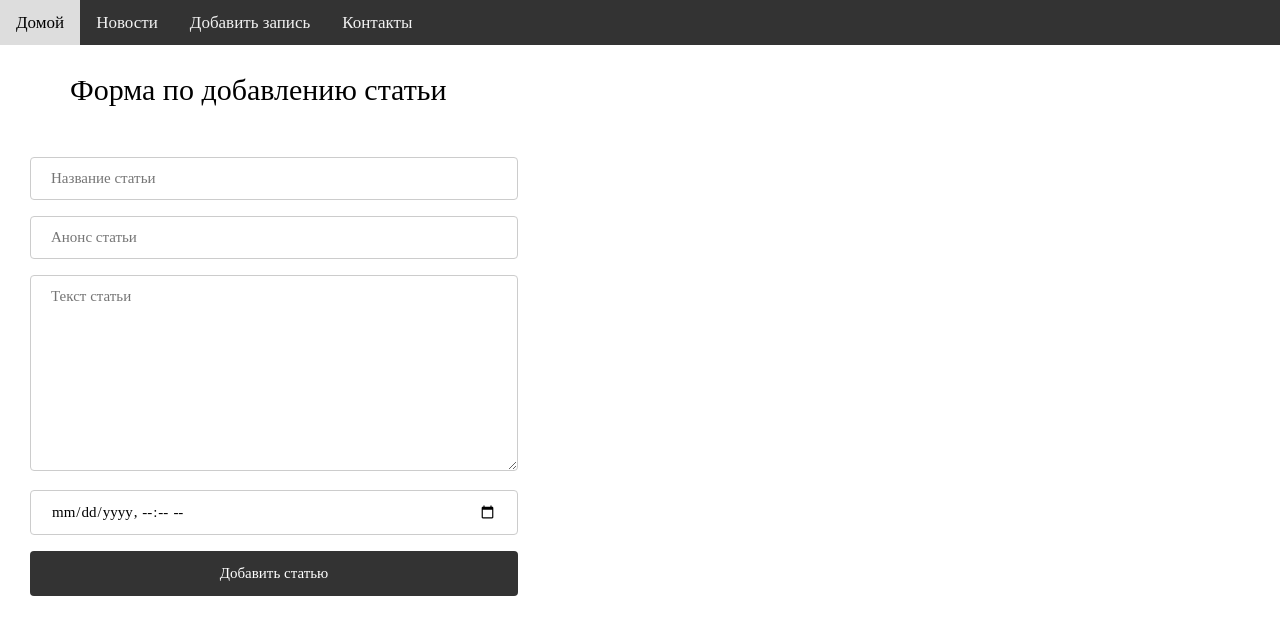
After one commit to Vkalypal/BlogDjangoServer, a Django app: page /news/create in a window 1280 px wide. The commit adds this page. Shown: the top 635 px of the page. Run offline with Django 4.2, Linux system fonts and the light colour scheme.

```diff
--- a/blog/settings.py
+++ b/blog/settings.py
@@ -78,11 +78,10 @@ WSGI_APPLICATION = 'blog.wsgi.application'
 DATABASES = {
     'default': {
         'ENGINE': 'django.db.backends.mysql',
-        'NAME': 'blog',
+        'NAME': 'news',
         'USER': 'root',
         'PASSWORD': '1111',
-        'HOST': '127.0.0.1',
-        'PORT': '3306',
+        'HOST': 'localhost',
     }
 }
 
--- a/main/static/main/css/main.css
+++ b/main/static/main/css/main.css
@@ -68,3 +68,48 @@ main .features h1{
 main .features p{
     font-size: 20px;
 }
+
+main .news-blog h3{
+    font-size: 25px;
+}
+main .news-blog{
+    background-color: #e4f0ef;
+    display-block: inline;
+    float: left;
+    width: 40%;
+    height: 300px;
+    border: solid #5b5b5b 5px;
+    padding: 20px 20px;
+    margin: 0px 10px 10px 10px;
+}
+form input{
+    font-size: 15px;
+    width: 40%;
+    padding: 12px 20px;
+    margin: 8px 0;
+    display: inline-block;
+    border: 1px solid #ccc;
+    border-radius: 4px;
+    box-sizing: border-box;
+}
+form textarea{
+    font-size: 15px;
+    width: 40%;
+    padding: 12px 20px;
+    margin: 8px 0;
+    display: inline-block;
+    border: 1px solid #ccc;
+    border-radius: 4px;
+    box-sizing: border-box;
+}
+form button{
+    font-size: 15px;
+    width: 40%;
+    background-color: #333;
+    color: white;
+    padding: 14px 20px;
+    margin: 8px 0;
+    border: none;
+    border-radius: 4px;
+    cursor: pointer;
+}
--- a/main/templates/main/layout.html
+++ b/main/templates/main/layout.html
@@ -13,8 +13,8 @@
     <div class="topnav">
         <a class="active" href="{% url 'home' %}">Домой</a> <!-- адрес по имени ссылки из файла urls -->
         <a href="{% url 'news_home' %}">Новости</a>
+        <a href="{% url 'create' %}">Добавить запись</a>
         <a href="{% url 'contacts' %}">Контакты</a>
-        <a href="">Об нас</a>
     </div>
     <main>
         {% block content %} <!-- Шаблонизатор джинжа. block - ключевое слово -->
--- /dev/null
+++ b/news/forms.py
@@ -0,0 +1,26 @@
+from .models import Articles
+from django.forms import ModelForm, TextInput, DateTimeInput, Textarea
+
+
+class ArticlesForm(ModelForm):   # класс отвечающий за то, что будет вызвано при обращении к базе
+    class Meta:
+        model = Articles
+        fields = ['title', 'anons', 'full_text', 'date']
+
+        widgets = {   # Словарь для характеристик полей widgets-ключевое слово
+            "title": TextInput(attrs={
+                'class': 'title-input',
+                'placeholder': 'Название статьи'
+            }),
+            "anons": TextInput(attrs={
+                'class': 'title-input',
+                'placeholder': 'Анонс статьи'
+            }),
+            "date": DateTimeInput(attrs={
+                'type': 'datetime-local'
+            }),
+            "full_text": Textarea(attrs={
+                'class': 'title-input',
+                'placeholder': 'Текст статьи'
+            })
+        }
--- a/news/models.py
+++ b/news/models.py
@@ -9,8 +9,8 @@ class Articles(models.Model):
     full_text = models.TextField('Статья')
     date = models.DateTimeField('Дата публикации')
 
-    def __str__(self):
-        return self.title
+    def __str__(self):    # Метод отображения содержимого базы
+        return f'Новость: {self.title}'
 
     class Meta:
         verbose_name = 'Новость'
--- /dev/null
+++ b/news/templates/news/create.html
@@ -0,0 +1,18 @@
+{% extends 'main/layout.html' %} <!-- указываем от какго файла наследуем шаблонизатор джинжа -->
+
+{% block title %}Форма по добавлению статьи{% endblock %}
+{% block content %}
+    <div class="features">
+        <h1>Форма по добавлению статьи</h1>
+        <form method="post">
+            {% csrf_token %}<br> <!-- подключается для клика по кнопке -->
+            {{ form.title }}<br> <!-- Выводим объект form из метода create файла views -->
+            {{ form.anons }}<br>
+            {{ form.full_text }}<br>
+            {{ form.date }}<br>
+            <span>{{ error }}</span>
+
+            <button type="submit">Добавить статью</button>
+        </form>
+    </div>
+{% endblock %}
--- a/news/urls.py
+++ b/news/urls.py
@@ -2,6 +2,6 @@ from django.urls import path
 from . import views
 
 urlpatterns = [
-    path('', views.news_home, name='news_home') # Вызываем метод index из файла views.py
-                                    # Имя добавляется для использования в html файлах вместо прописывания конкретного пути
+    path('', views.news_home, name='news_home'), # Вызываем метод news_home из файла views.py
+    path('create', views.create, name='create')  # Имя добавляется для использования в html файлах вместо прописывания конкретного пути
 ]
--- a/news/views.py
+++ b/news/views.py
@@ -1,7 +1,26 @@
-from django.shortcuts import render
-
+from django.shortcuts import render, redirect
+from .models import Articles # Импортируем из файла models класс Articles
+from .forms import ArticlesForm # Импортируем из файла forms класс ArticlesForm
 # Create your views here.
 
 
 def news_home(request):
-    return render(request, 'news/news_home.html')
+    news = Articles.objects.order_by('-date') # Получаем все объекты из класса. Сортируем по дате
+    return render(request, 'news/news_home.html', {'news': news}) # Передаем по ключу news обьект news
+
+
+def create(request):
+    error = ''
+    if request.method == 'POST': # Если метод передачи данных POST, то есть из формы то
+        form = ArticlesForm(request.POST) # Записываем данные которые пришли из формы в объект form
+        if form.is_valid():  # Если все данные полей корректно заполнены
+            form.save()      # то сохраняем данные в базу
+            return redirect('home') # переадресация на страницу home
+        else:
+            error = 'Форма заполнена неверно'
+    form = ArticlesForm()  # Создаем объект на основе класса ArticlesForm
+    data = {
+        'form': form,
+        'error': error
+    }
+    return render(request, 'news/create.html', data)
```
Also changed, not shown: news/templates/news/news_home.html (+7 -4 lines), news/migrations/0002_alter_articles_options.py (added).
